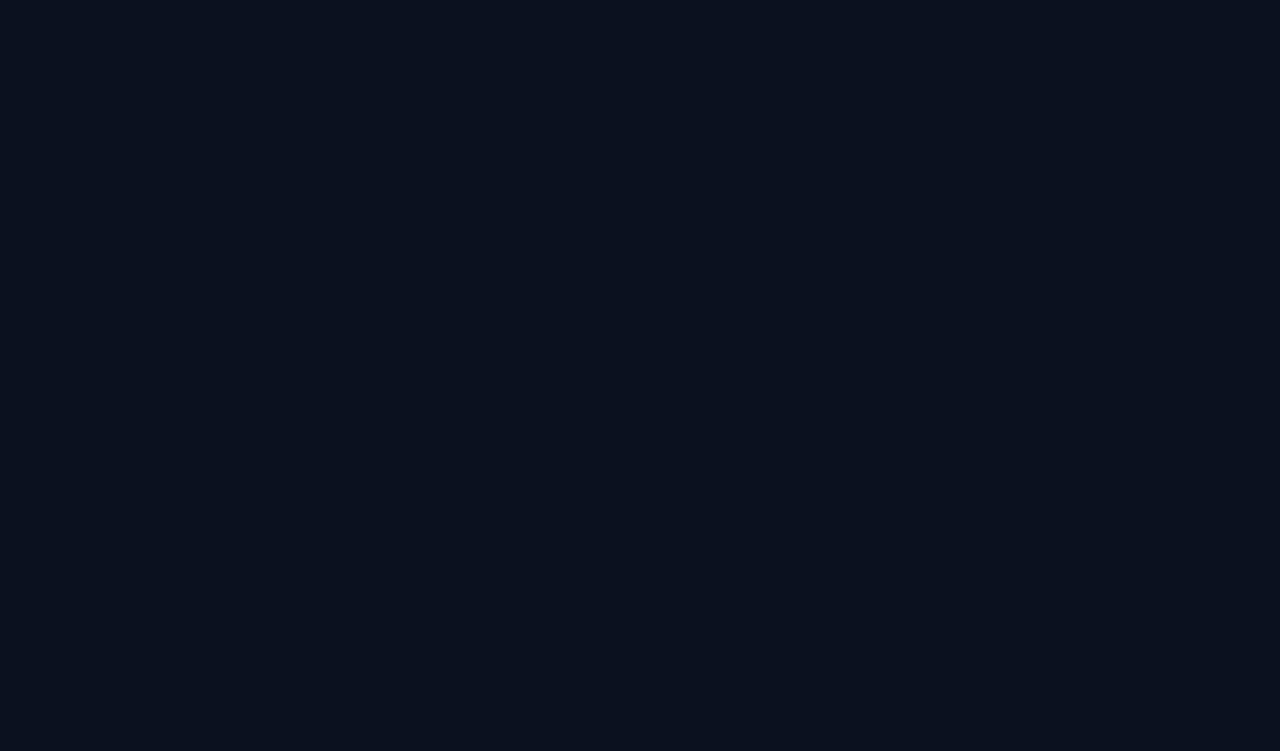
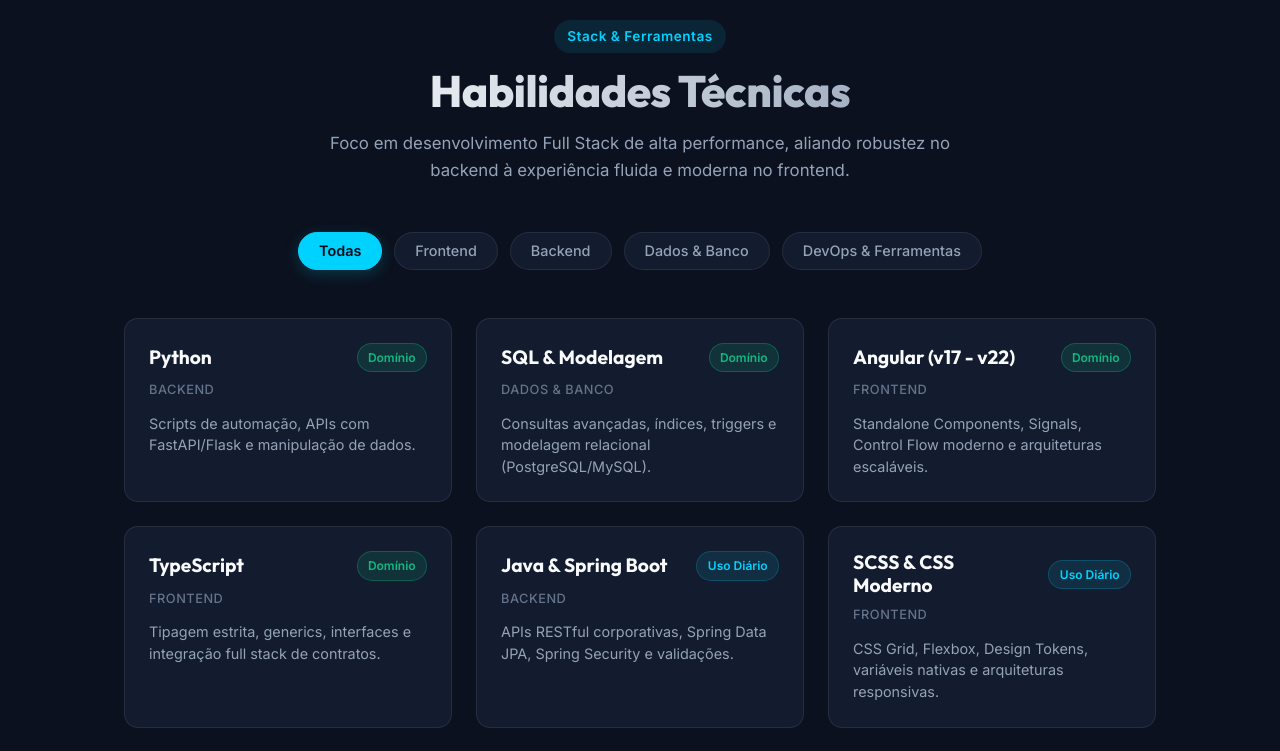
Before and after one commit to DevJoaoEudes/curriculo-eudes, an Angular app: page / in a window 1280 px wide. Shown: the part 800-1551 px from the top of the page. Before the commit the page ends 800 px from the top, so only its background shows below. Built offline with nearby package versions, Linux system fonts and the light colour scheme.

Commit message:
feat: componente de skills reativo com signals, filtro por categorias e modelo qualitativo

```diff
--- a/src/app/app.html
+++ b/src/app/app.html
@@ -48,5 +48,6 @@
   <!-- Conteúdo Principal -->
   <main>
     <app-hero />
+    <app-skills />
   </main>
 </div>
--- a/src/app/app.ts
+++ b/src/app/app.ts
@@ -1,9 +1,10 @@
 import { Component, signal, effect } from '@angular/core';
 import { HeroComponent } from './components/hero/hero.component';
+import { SkillsComponent } from './components/skills/skills.component';
 
 @Component({
   selector: 'app-root',
-  imports: [HeroComponent],
+  imports: [HeroComponent, SkillsComponent],
   templateUrl: './app.html',
   styleUrl: './app.scss',
 })
--- /dev/null
+++ b/src/app/components/skills/skills.component.html
@@ -0,0 +1,55 @@
+<section id="skills" class="skills-section">
+  <div class="container">
+    <!-- Cabeçalho da Seção -->
+    <div class="section-header">
+      <span class="section-tag">Stack & Ferramentas</span>
+      <h2 class="section-title">Habilidades Técnicas</h2>
+      <p class="section-description">
+        Foco em desenvolvimento Full Stack de alta performance, aliando robustez no backend à experiência fluida e moderna no frontend.
+      </p>
+    </div>
+
+    <!-- Filtro Interativo por Categorias -->
+    <div class="filters-container" role="toolbar" aria-label="Filtros de habilidades">
+      @for (cat of categories; track cat) {
+        <button
+          type="button"
+          class="filter-btn"
+          [class.active]="selectedCategory() === cat"
+          [attr.aria-pressed]="selectedCategory() === cat"
+          (click)="setCategory(cat)">
+          {{ cat }}
+        </button>
+      }
+    </div>
+
+    <!-- Grid de Habilidades Filtradas -->
+    <div class="skills-grid">
+      @for (skill of filteredSkills(); track skill.id) {
+        <article class="skill-card">
+          <div class="card-header">
+            <h3 class="skill-name">{{ skill.name }}</h3>
+            <!-- Badge Qualitativa de Proficiência -->
+            <span
+              class="level-badge"
+              [class.badge-expert]="skill.level === 'Domínio'"
+              [class.badge-daily]="skill.level === 'Uso Diário'"
+              [class.badge-learning]="skill.level === 'Praticando'">
+              {{ skill.level }}
+            </span>
+          </div>
+
+          <span class="skill-category">{{ skill.category }}</span>
+
+          @if (skill.description) {
+            <p class="skill-description">{{ skill.description }}</p>
+          }
+        </article>
+      } @empty {
+        <div class="empty-state">
+          <p>Nenhuma habilidade encontrada para a categoria selecionada.</p>
+        </div>
+      }
+    </div>
+  </div>
+</section>
--- /dev/null
+++ b/src/app/components/skills/skills.component.scss
@@ -0,0 +1,167 @@
+.skills-section {
+  padding: 5rem 0;
+  position: relative;
+}
+
+/* Cabeçalho da Seção */
+.section-header {
+  text-align: center;
+  max-width: 650px;
+  margin: 0 auto 3rem;
+
+  .section-tag {
+    display: inline-block;
+    padding: 0.35rem 0.85rem;
+    background: var(--accent-badge-bg);
+    color: var(--accent);
+    font-size: 0.85rem;
+    font-weight: 600;
+    border-radius: var(--radius-full);
+    margin-bottom: 0.75rem;
+    letter-spacing: 0.5px;
+  }
+
+  .section-title {
+    font-size: clamp(2rem, 4vw, 2.75rem);
+    font-weight: 800;
+    margin-bottom: 0.75rem;
+    letter-spacing: -0.5px;
+    background: linear-gradient(to right, var(--text-primary), var(--text-secondary));
+    -webkit-background-clip: text;
+    -webkit-text-fill-color: transparent;
+  }
+
+  .section-description {
+    font-size: 1.05rem;
+    color: var(--text-secondary);
+    line-height: 1.6;
+  }
+}
+
+/* Barra de Filtros */
+.filters-container {
+  display: flex;
+  justify-content: center;
+  flex-wrap: wrap;
+  gap: 0.75rem;
+  margin-bottom: 3rem;
+
+  .filter-btn {
+    background: var(--bg-surface);
+    color: var(--text-secondary);
+    border: 1px solid var(--border-color);
+    padding: 0.6rem 1.25rem;
+    border-radius: var(--radius-full);
+    font-size: 0.9rem;
+    font-weight: 500;
+    cursor: pointer;
+    transition: var(--transition);
+
+    &:hover {
+      background: var(--bg-surface-hover);
+      color: var(--text-primary);
+      border-color: var(--border-hover);
+    }
+
+    &.active {
+      background: var(--accent);
+      color: #050b14;
+      border-color: var(--accent);
+      font-weight: 600;
+      box-shadow: 0 4px 15px var(--accent-glow);
+    }
+  }
+}
+
+/* Grid de Cards de Habilidades */
+.skills-grid {
+  display: grid;
+  grid-template-columns: repeat(auto-fill, minmax(280px, 1fr));
+  gap: 1.5rem;
+}
+
+.skill-card {
+  background: var(--bg-surface);
+  border: 1px solid var(--border-color);
+  border-radius: var(--radius-md);
+  padding: 1.5rem;
+  display: flex;
+  flex-direction: column;
+  transition: var(--transition);
+
+  &:hover {
+    transform: translateY(-4px);
+    border-color: var(--border-hover);
+    box-shadow: var(--shadow-card);
+  }
+
+  .card-header {
+    display: flex;
+    justify-content: space-between;
+    align-items: center;
+    gap: 0.75rem;
+    margin-bottom: 0.5rem;
+
+    .skill-name {
+      font-size: 1.2rem;
+      font-weight: 700;
+      color: var(--text-primary);
+      margin: 0;
+    }
+  }
+
+  .skill-category {
+    font-size: 0.8rem;
+    color: var(--text-muted);
+    font-weight: 500;
+    text-transform: uppercase;
+    letter-spacing: 0.5px;
+    margin-bottom: 0.75rem;
+  }
+
+  .skill-description {
+    font-size: 0.9rem;
+    color: var(--text-secondary);
+    line-height: 1.5;
+    margin: 0;
+    flex-grow: 1;
+  }
+}
+
+/* Badges Qualitativas */
+.level-badge {
+  font-size: 0.75rem;
+  font-weight: 600;
+  padding: 0.25rem 0.65rem;
+  border-radius: var(--radius-full);
+  white-space: nowrap;
+
+  &.badge-expert {
+    background: rgba(16, 185, 129, 0.15);
+    color: #10b981;
+    border: 1px solid rgba(16, 185, 129, 0.3);
+  }
+
+  &.badge-daily {
+    background: var(--accent-badge-bg);
+    color: var(--accent);
+    border: 1px solid var(--accent-glow);
+  }
+
+  &.badge-learning {
+    background: rgba(245, 158, 11, 0.15);
+    color: #f59e0b;
+    border: 1px solid rgba(245, 158, 11, 0.3);
+  }
+}
+
+/* Estado Vazio */
+.empty-state {
+  grid-column: 1 / -1;
+  text-align: center;
+  padding: 3rem;
+  background: var(--bg-surface);
+  border: 1px dashed var(--border-color);
+  border-radius: var(--radius-md);
+  color: var(--text-muted);
+}
--- /dev/null
+++ b/src/app/components/skills/skills.component.ts
@@ -0,0 +1,108 @@
+import { Component, computed, signal } from '@angular/core';
+import { CommonModule } from '@angular/common';
+import { Skill, SkillCategory, SkillLevel } from '../../models/skill.model';
+
+@Component({
+  selector: 'app-skills',
+  standalone: true,
+  imports: [CommonModule],
+  templateUrl: './skills.component.html',
+  styleUrl: './skills.component.scss'
+})
+export class SkillsComponent {
+  // Categorias disponíveis para a barra de filtros
+  readonly categories: (SkillCategory | 'Todas')[] = [
+    'Todas',
+    'Frontend',
+    'Backend',
+    'Dados & Banco',
+    'DevOps & Ferramentas'
+  ];
+
+  // Estado de Origem 1: Categoria atualmente selecionada (reativo com Signal)
+  selectedCategory = signal<SkillCategory | 'Todas'>('Todas');
+
+  // Estado de Origem 2: Catálogo de habilidades do Eudes
+  skills = signal<Skill[]>([
+    {
+      id: 'python',
+      name: 'Python',
+      category: 'Backend',
+      level: 'Domínio',
+      description: 'Scripts de automação, APIs com FastAPI/Flask e manipulação de dados.'
+    },
+    {
+      id: 'sql',
+      name: 'SQL & Modelagem',
+      category: 'Dados & Banco',
+      level: 'Domínio',
+      description: 'Consultas avançadas, índices, triggers e modelagem relacional (PostgreSQL/MySQL).'
+    },
+    {
+      id: 'angular',
+      name: 'Angular (v17 - v22)',
+      category: 'Frontend',
+      level: 'Domínio',
+      description: 'Standalone Components, Signals, Control Flow moderno e arquiteturas escaláveis.'
+    },
+    {
+      id: 'typescript',
+      name: 'TypeScript',
+      category: 'Frontend',
+      level: 'Domínio',
+      description: 'Tipagem estrita, generics, interfaces e integração full stack de contratos.'
+    },
+    {
+      id: 'java',
+      name: 'Java & Spring Boot',
+      category: 'Backend',
+      level: 'Uso Diário',
+      description: 'APIs RESTful corporativas, Spring Data JPA, Spring Security e validações.'
+    },
+    {
+      id: 'scss',
+      name: 'SCSS & CSS Moderno',
+      category: 'Frontend',
+      level: 'Uso Diário',
+      description: 'CSS Grid, Flexbox, Design Tokens, variáveis nativas e arquiteturas responsivas.'
+    },
+    {
+      id: 'postgresql',
+      name: 'PostgreSQL',
+      category: 'Dados & Banco',
+      level: 'Uso Diário',
+      description: 'Administração básica, otimização de queries e persistência em produção.'
+    },
+    {
+      id: 'docker',
+      name: 'Docker',
+      category: 'DevOps & Ferramentas',
+      level: 'Praticando',
+      description: 'Containerização de aplicações frontend e backend, docker-compose e deploys.'
+    },
+    {
+      id: 'git',
+      name: 'Git & GitHub',
+      category: 'DevOps & Ferramentas',
+      level: 'Domínio',
+      description: 'Gitflow, versionamento semântico, conventional commits e code review.'
+    }
+  ]);
+
+  // Estado Derivado: computed() recalcula automaticamente quando selectedCategory ou skills mudar!
+  filteredSkills = computed(() => {
+    const category = this.selectedCategory();
+    const list = this.skills();
+
+    if (category === 'Todas') {
+      return list;
+    }
+
+    return list.filter(skill => skill.category === category);
+  });
+
+  // Ação de interação do usuário disparada pelo template
+  setCategory(category: SkillCategory | 'Todas'): void {
+    this.selectedCategory.set(category);
+  }
+}
```
Also changed, not shown: src/app/models/skill.model.ts (added, +12 -0 lines).
